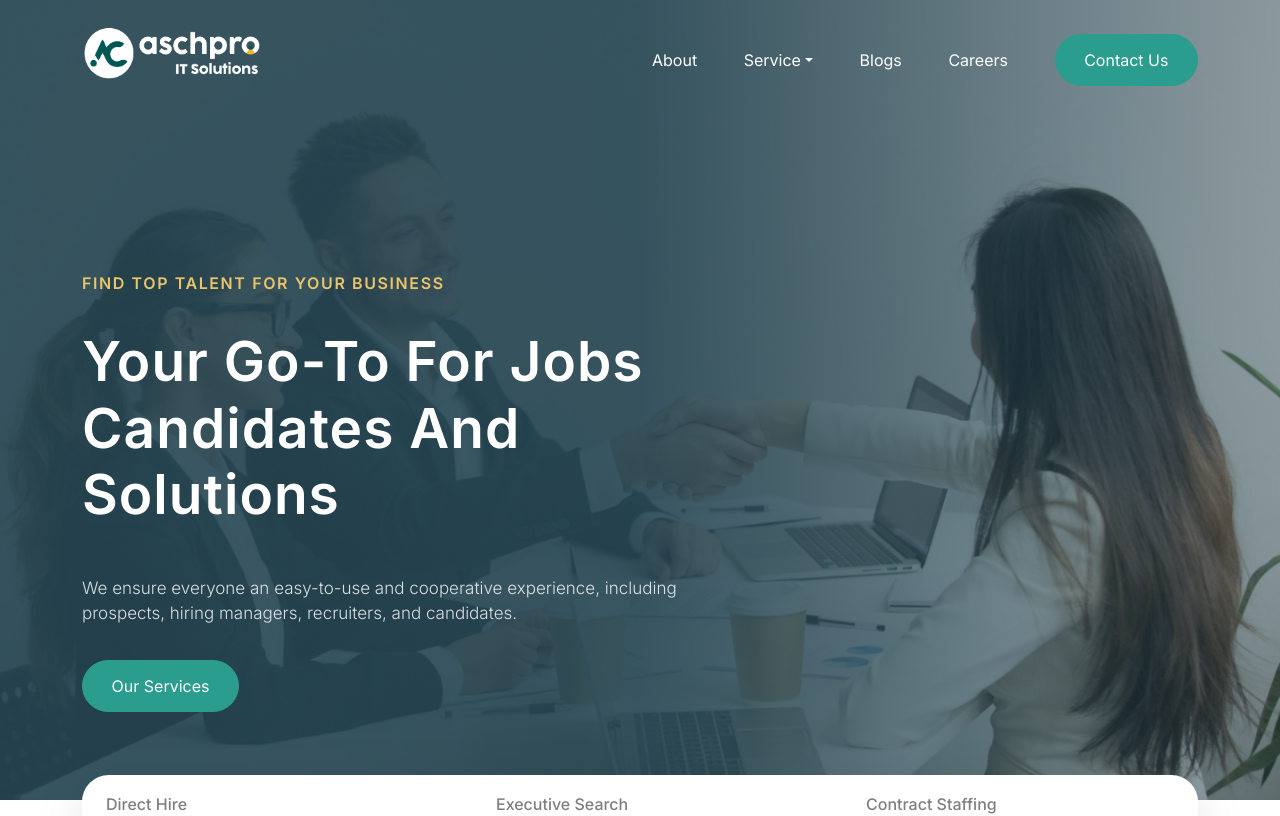
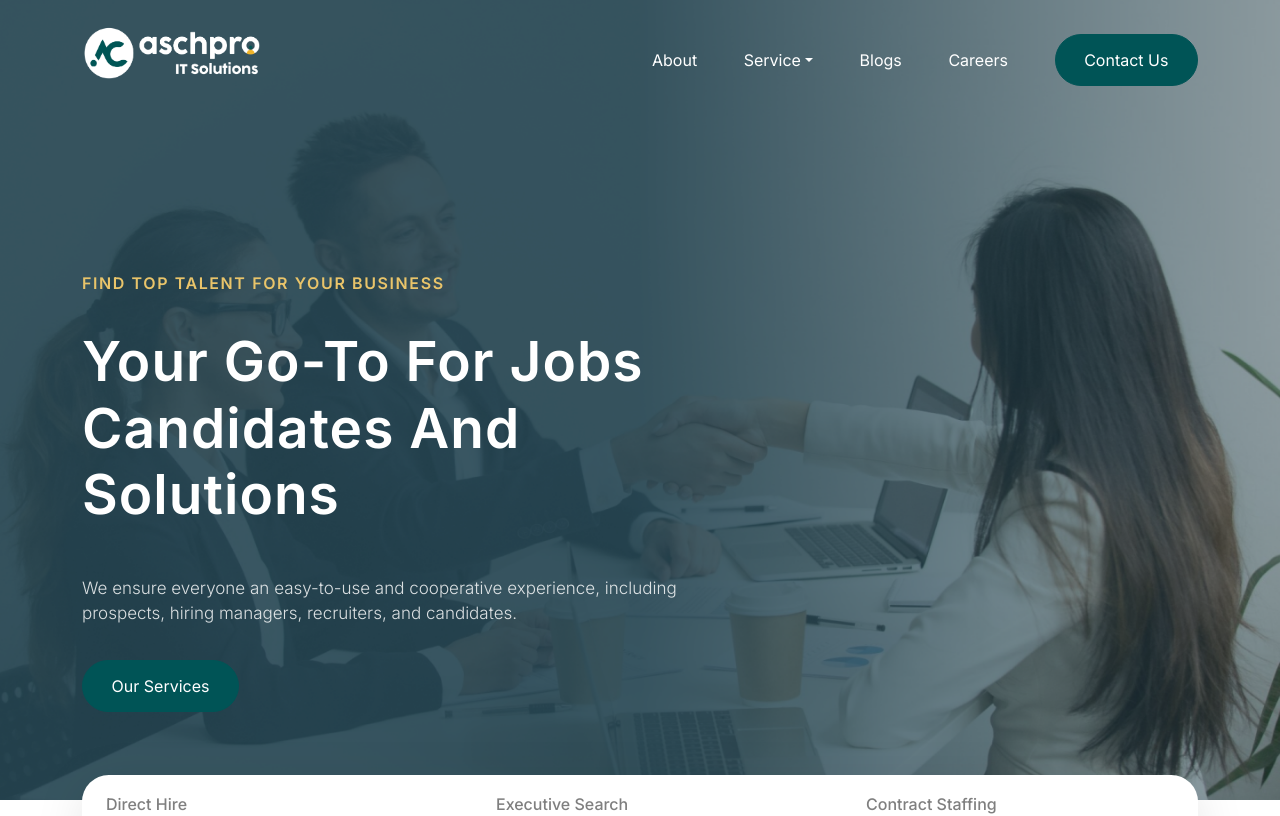
Before and after one commit to shishpal2000/aschpro, a Next.js app: page / in a window 1280 px wide. Shown: the top 816 px of the page. Built offline with nearby package versions, Linux system fonts and the light colour scheme; no server answers.

Commit message:
button color changed

```diff
--- a/src/styles/button.module.css
+++ b/src/styles/button.module.css
@@ -19,8 +19,8 @@
   .primary {
     color: #fff;
     padding: 13px 1.788rem !important;
-    background-color: #2A9D8F;
-    border-color: #2A9D8F;
+    background-color: #005456;
+    border-color: #005456;
     border-radius:1.976rem!important;
   }
 
--- a/src/styles/home.module.css
+++ b/src/styles/home.module.css
@@ -239,7 +239,7 @@
 .cartTop:hover {
   transform: scale(1.1);
   z-index: 99;
-  background-color: #2a9d8f;
+  background-color: #005456;
   color: #e0e0e0;
   border: none;
 }
```
